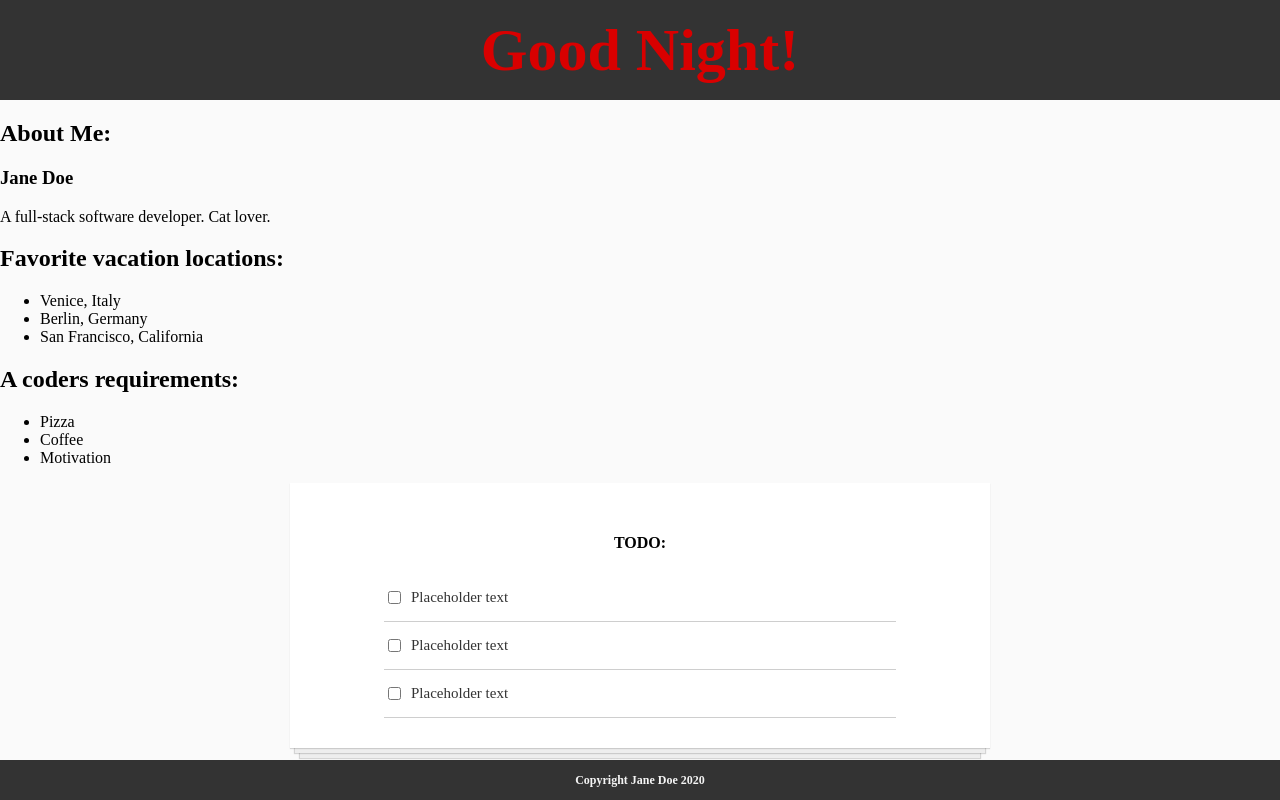
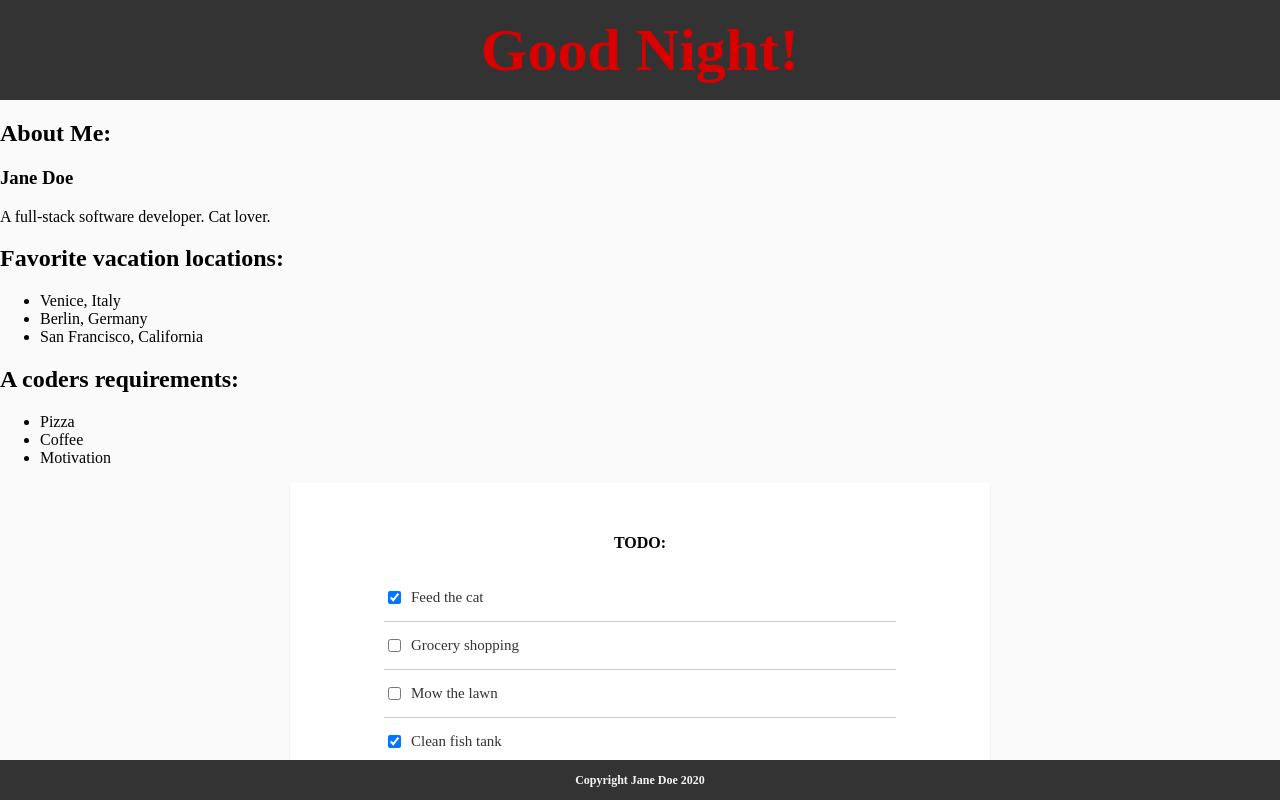
Before and after one commit to damjanh/react-test, a React app: page / in a window 1280 px wide. Shown: the top 800 px of the page. Built offline with nearby package versions, Linux system fonts and the light colour scheme.

Commit message:
Implement dynamic list for todo list.

```diff
--- a/components/MainContent.jsx
+++ b/components/MainContent.jsx
@@ -2,7 +2,7 @@ import React from 'react';
 
 import AboutMe from './AboutMe';
 import CoderRequirements from './CoderRequirements';
-import TodoItem from './TodoItem';
+import TodoList from './TodoList';
 import ContactsList from './ContactsList';
 
 function MainContent() {
@@ -12,9 +12,7 @@ function MainContent() {
             <CoderRequirements />
             <div className="todo-list">
                 <h4>TODO:</h4>
-                <TodoItem />
-                <TodoItem />
-                <TodoItem />
+                <TodoList />
             </div>
             <div className="contacts-list">
                 <h4>Contacts:</h4>
--- a/components/TodoItem.jsx
+++ b/components/TodoItem.jsx
@@ -1,10 +1,19 @@
 import React from 'react';
+import PropTypes from 'prop-types';
 
-const TodoItem = () => (
+const TodoItem = (
+    { todo },
+) => (
     <div className="todo-item">
-        <input type="checkbox" />
-        <p>Placeholder text</p>
+        <input type="checkbox" checked={todo.completed} readOnly />
+        <p>
+            {todo.text}
+        </p>
     </div>
 );
 
+TodoItem.propTypes = {
+    todo: PropTypes.objectOf(PropTypes.any).isRequired,
+};
+
 export default TodoItem;
--- /dev/null
+++ b/components/TodoList.jsx
@@ -0,0 +1,7 @@
+import React from 'react';
+import TodoItem from './TodoItem';
+import todosData from '../data/todosData';
+
+const TodoList = () => todosData.map((todo) => <TodoItem todo={todo} key={todo.id} />);
+
+export default TodoList;
--- /dev/null
+++ b/data/todosData.js
@@ -0,0 +1,29 @@
+const todosData = [
+    {
+        id: '0',
+        text: 'Feed the cat',
+        completed: true,
+    }, {
+        id: '1',
+        text: 'Grocery shopping',
+        completed: false,
+    }, {
+        id: '2',
+        text: 'Mow the lawn',
+        completed: false,
+    }, {
+        id: '3',
+        text: 'Clean fish tank',
+        completed: true,
+    }, {
+        id: '4',
+        text: 'Watch news',
+        completed: false,
+    }, {
+        id: '5',
+        text: 'Save the world',
+        completed: false,
+    },
+];
+
+export default todosData;
```
